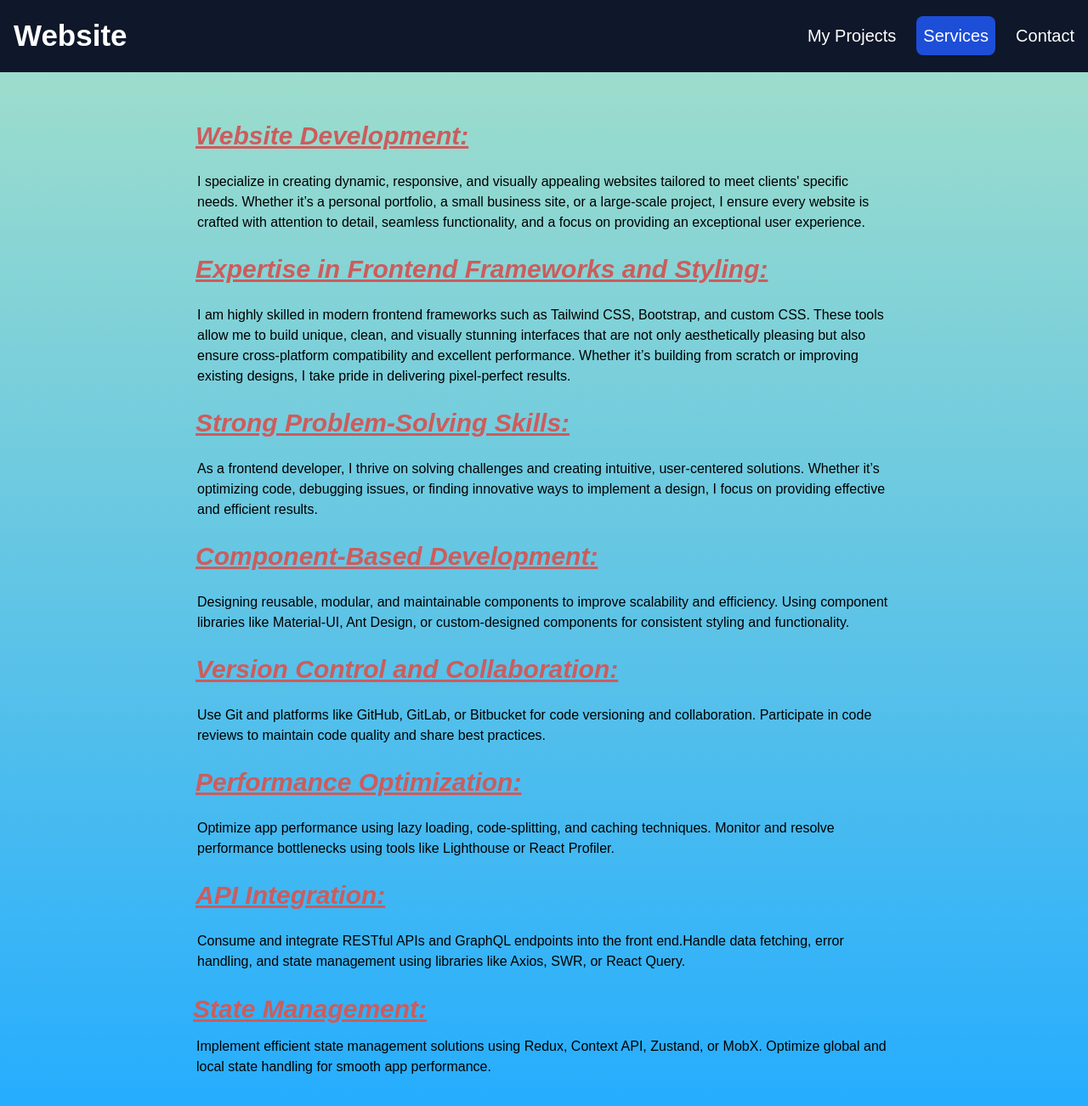
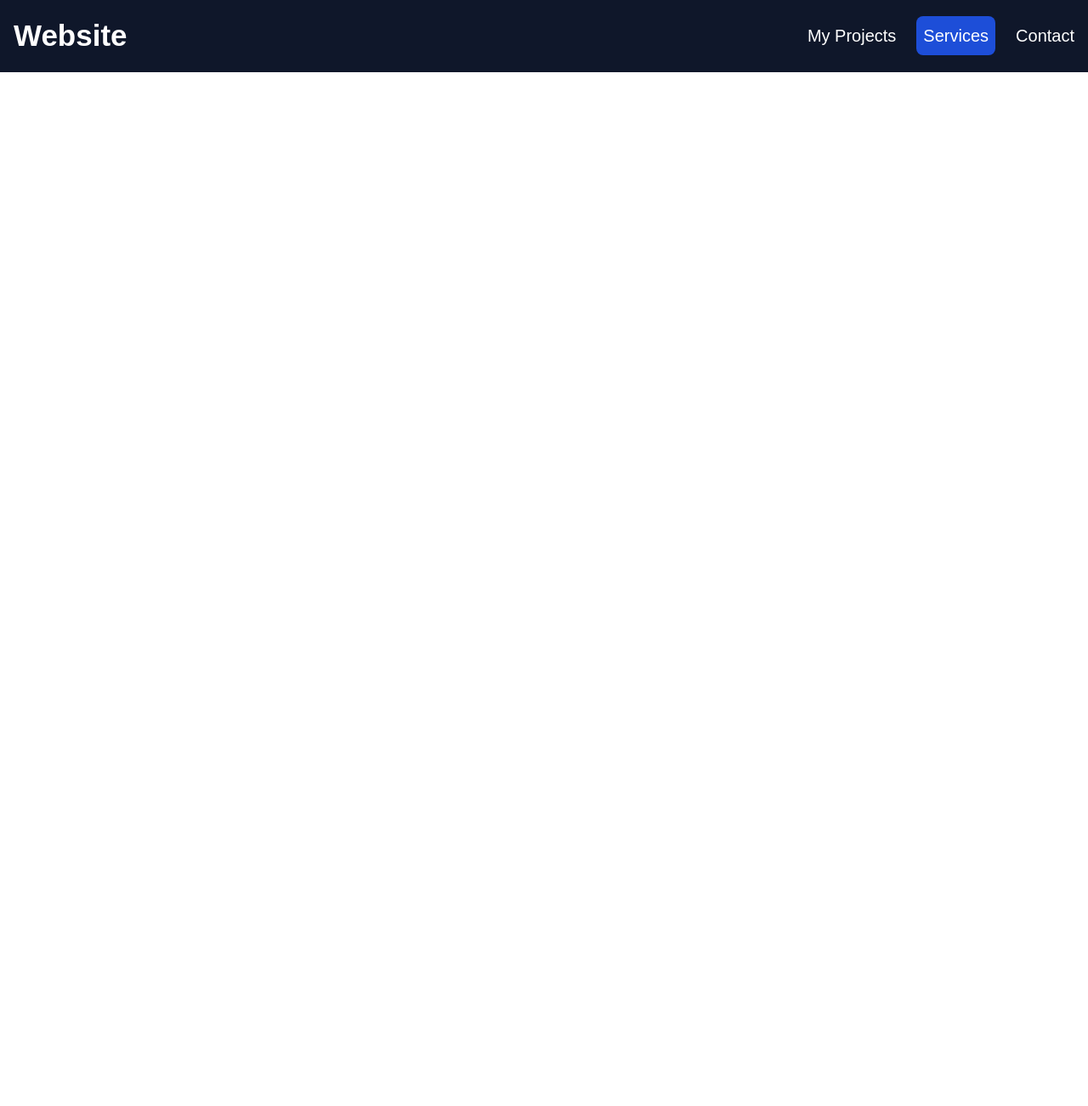
Before and after one commit to UsamaShahid01/MYPORTFOLIO, a React (Vite) app: page /services in a window 1280 px wide. Shown: the top 1302 px of the page at 85% size. After the commit the page ends 800 px from the top, so only its background shows below. Built offline with nearby package versions, Linux system fonts and the light colour scheme.

Commit message:
remove services

```diff
--- a/src/App.jsx
+++ b/src/App.jsx
@@ -7,7 +7,8 @@ import Navbar from './Components/Navbar'
 import Home from './Components//Pages/Home';
 import Project from './Components/Pages/Project';
 import Contact from './Components/Pages/Contact';
-import Services from './Components/pages/Services';
+import ContactForm from './Components/Pages/ContactForm';
+// import Services from './Components/pages/Services';
 
 
 function App() {
@@ -19,7 +20,8 @@ function App() {
         <Route path="/" element={<Home />} />
         <Route path="/project" element={<Project />} />
         <Route path="/contact" element={<Contact />} />
-        <Route path="/services" element={<Services />} />
+        {/* <Route path="/services" element={<Services />} /> */}
+        <Route path="/contactForm" element={<ContactForm />} />
       </Routes>
     </div>
   )
--- /dev/null
+++ b/src/Components/Pages/ContactForm.jsx
@@ -0,0 +1,37 @@
+import { useRef } from "react";
+import emailjs from "@emailjs/browser";
+
+const ContactForm = () => {
+    const form = useRef();
+
+    const sendEmail = (e) => {
+        e.preventDefault();
+
+        emailjs.sendForm(
+            "service_7bhm68w",
+            "template_tohilmi",
+            form.current,
+            "oSdzCbWiTvQ4jut8b"
+        ).then(
+            (result) => {
+                console.log("Success:", result.text);
+                alert("Message sent successfully!");
+            },
+            (error) => {
+                console.log("Error:", error.text);
+                alert("Failed to send message.");
+            }
+        );
+    };
+
+    return (
+        <form ref={form} onSubmit={sendEmail}>
+            <input type="text" name="name" placeholder="Your Name" required />
+            <input type="email" name="email" placeholder="Your Email" required />
+            <textarea name="message" placeholder="Your Message" required></textarea>
+            <button type="submit">Send</button>
+        </form>
+    );
+};
+
+export default ContactForm;
--- a/src/Components/Pages/Services.jsx
+++ b/src/Components/Pages/Services.jsx
@@ -1,79 +1,79 @@
-import React from 'react'
-import "./Services.css";
+// import React from 'react'
+// import "./Services.css";
 
 
-const Services = () => {
-  return (
-    <div className='mainparent'>
+// const Services = () => {
+//   return (
+//     <div className='mainparent'>
 
 
-    <div className='parent'>
-      <div className='WebsiteDevelopment'><h1>Website Development:</h1>
-        <p>
-          I specialize in creating dynamic, responsive, and visually appealing websites tailored to
-          meet clients' specific needs. Whether it’s a personal portfolio, a small business site, or a
-          large-scale project, I ensure every website is crafted with attention to detail, seamless functionality,
-          and a focus on providing an exceptional user experience.
-        </p>
-      </div>
+//     <div className='parent'>
+//       <div className='WebsiteDevelopment'><h1>Website Development:</h1>
+//         <p>
+//           I specialize in creating dynamic, responsive, and visually appealing websites tailored to
+//           meet clients' specific needs. Whether it’s a personal portfolio, a small business site, or a
+//           large-scale project, I ensure every website is crafted with attention to detail, seamless functionality,
+//           and a focus on providing an exceptional user experience.
+//         </p>
+//       </div>
 
-      <div className='ExpertiseinFrontendFrameworksandStyling'><h1>Expertise in Frontend Frameworks and Styling:</h1>
-        <p>
-          I am highly skilled in modern frontend frameworks such as Tailwind CSS, Bootstrap, and custom CSS.
-          These tools allow me to build unique, clean, and visually stunning interfaces that are not only
-          aesthetically pleasing but also ensure cross-platform compatibility and excellent performance. Whether
-          it’s building from scratch or improving existing designs, I take pride in delivering pixel-perfect results.
-        </p>
-      </div>
+//       <div className='ExpertiseinFrontendFrameworksandStyling'><h1>Expertise in Frontend Frameworks and Styling:</h1>
+//         <p>
+//           I am highly skilled in modern frontend frameworks such as Tailwind CSS, Bootstrap, and custom CSS.
+//           These tools allow me to build unique, clean, and visually stunning interfaces that are not only
+//           aesthetically pleasing but also ensure cross-platform compatibility and excellent performance. Whether
+//           it’s building from scratch or improving existing designs, I take pride in delivering pixel-perfect results.
+//         </p>
+//       </div>
 
-      <div className='StrongProblemSolvingSkills'><h1>Strong Problem-Solving Skills:</h1>
-        <p>
-          As a frontend developer, I thrive on solving challenges and creating intuitive, user-centered solutions.
-          Whether it’s optimizing code, debugging issues, or finding innovative ways to implement a design, I
-          focus on providing effective and efficient results.
-        </p>
-      </div>
+//       <div className='StrongProblemSolvingSkills'><h1>Strong Problem-Solving Skills:</h1>
+//         <p>
+//           As a frontend developer, I thrive on solving challenges and creating intuitive, user-centered solutions.
+//           Whether it’s optimizing code, debugging issues, or finding innovative ways to implement a design, I
+//           focus on providing effective and efficient results.
+//         </p>
+//       </div>
 
-      <div className='ComponentBasedDevelopment'><h1>Component-Based Development:</h1>
-        <p>
-          Designing reusable, modular, and maintainable components to improve scalability and efficiency.
-          Using component libraries like Material-UI, Ant Design, or custom-designed components for consistent
-          styling and functionality.
-        </p>
-      </div>
+//       <div className='ComponentBasedDevelopment'><h1>Component-Based Development:</h1>
+//         <p>
+//           Designing reusable, modular, and maintainable components to improve scalability and efficiency.
+//           Using component libraries like Material-UI, Ant Design, or custom-designed components for consistent
+//           styling and functionality.
+//         </p>
+//       </div>
 
-      <div className='VersionControlandCollaboration'><h1>Version Control and Collaboration:</h1>
-        <p>
-          Use Git and platforms like GitHub, GitLab, or Bitbucket for code versioning and collaboration.
-          Participate in code reviews to maintain code quality and share best practices.
-        </p>
-      </div>
+//       <div className='VersionControlandCollaboration'><h1>Version Control and Collaboration:</h1>
+//         <p>
+//           Use Git and platforms like GitHub, GitLab, or Bitbucket for code versioning and collaboration.
+//           Participate in code reviews to maintain code quality and share best practices.
+//         </p>
+//       </div>
 
-      <div className='PerformanceOptimization'><h1>Performance Optimization:</h1>
-        <p>
-          Optimize app performance using lazy loading, code-splitting, and caching techniques.
-          Monitor and resolve performance bottlenecks using tools like Lighthouse or React Profiler.
-        </p>
-      </div>
+//       <div className='PerformanceOptimization'><h1>Performance Optimization:</h1>
+//         <p>
+//           Optimize app performance using lazy loading, code-splitting, and caching techniques.
+//           Monitor and resolve performance bottlenecks using tools like Lighthouse or React Profiler.
+//         </p>
+//       </div>
 
-      <div className='APIIntegration'><h1>API Integration:</h1>
-        <p>
-          Consume and integrate RESTful APIs and GraphQL endpoints into the front end.Handle data fetching, error
-          handling, and state management using libraries like Axios, SWR, or React Query.
-        </p>
-      </div>
+//       <div className='APIIntegration'><h1>API Integration:</h1>
+//         <p>
+//           Consume and integrate RESTful APIs and GraphQL endpoints into the front end.Handle data fetching, error
+//           handling, and state management using libraries like Axios, SWR, or React Query.
+//         </p>
+//       </div>
 
-      <div className='StateManagement'><h1>State Management:</h1>
-        <p>
-          Implement efficient state management solutions using Redux, Context API, Zustand, or MobX.
-          Optimize global and local state handling for smooth app performance.
-        </p>
-      </div>
+//       <div className='StateManagement'><h1>State Management:</h1>
+//         <p>
+//           Implement efficient state management solutions using Redux, Context API, Zustand, or MobX.
+//           Optimize global and local state handling for smooth app performance.
+//         </p>
+//       </div>
 
-    </div>
-    </div>
+//     </div>
+//     </div>
 
-  )
-}
+//   )
+// }
 
-export default Services
+// export default Services
```
Also changed, not shown: src/Components/Pages/Contact.jsx (+84 -243 lines).
